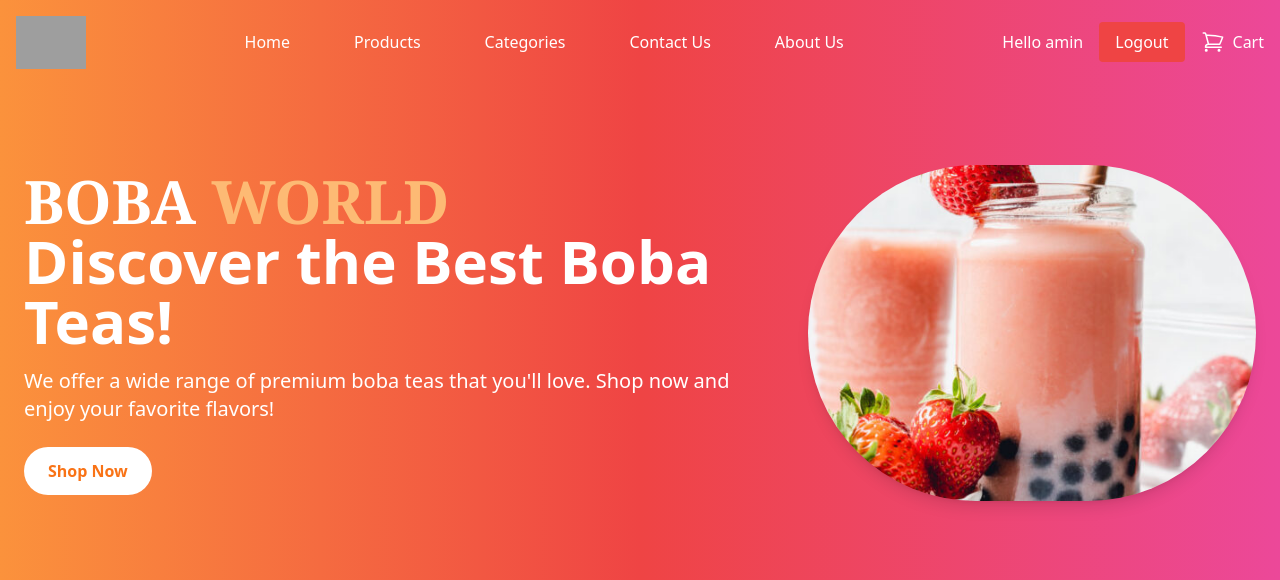
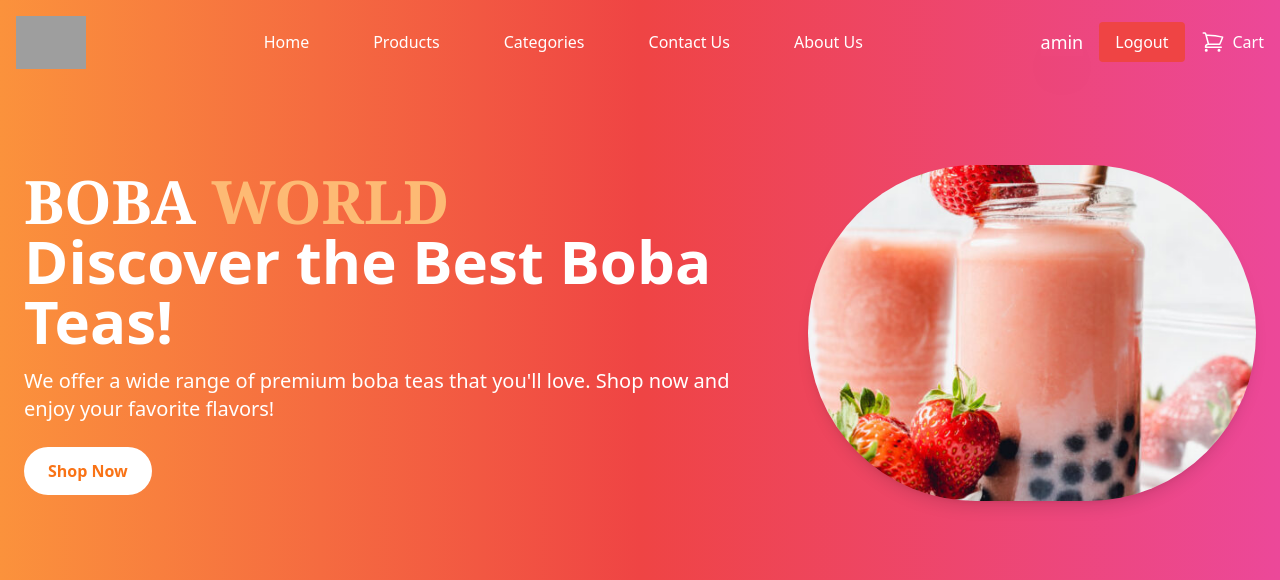
Before and after one commit to Amin-192/django-ecommerce, a Django app: page / in a window 1280 px wide; the page is wider, and only the part inside the window is pictured. Shown: the top 580 px of that part. Run offline with Django 5.2, Linux system fonts and the light colour scheme; a user stored in the database is signed in; data comes from the database, SQL or seed files in the repository; both versions use the stored data as it was after the commit; some libraries are stand-ins or nearby versions; grey boxes are pictures that could not be loaded.

Commit message:
added another item and some styling

```diff
--- a/ecommerce/templates/navbar.html
+++ b/ecommerce/templates/navbar.html
@@ -32,7 +32,7 @@
     <div class="flex items-center gap-4">
       {% if user.is_authenticated %}
         <!-- Show username and logout button when logged in -->
-        <span class="text-white">Hello {{ user.username }}</span>
+        <span class="text-white text-lg shadow-2xl">{{ user.username }}</span>
         <a href="{% url 'logout' %}" class="text-white bg-red-500 px-4 py-2 rounded">Logout</a>
       {% else %}
         <!-- Show login and register buttons when not logged in -->
--- a/ecommerce/theme/static/css/dist/styles.css
+++ b/ecommerce/theme/static/css/dist/styles.css
@@ -1270,6 +1270,12 @@ select {
   color: rgb(255 255 255 / var(--tw-text-opacity));
 }
 
+.shadow-2xl {
+  --tw-shadow: 0 25px 50px -12px rgb(0 0 0 / 0.25);
+  --tw-shadow-colored: 0 25px 50px -12px var(--tw-shadow-color);
+  box-shadow: var(--tw-ring-offset-shadow, 0 0 #0000), var(--tw-ring-shadow, 0 0 #0000), var(--tw-shadow);
+}
+
 .shadow-lg {
   --tw-shadow: 0 10px 15px -3px rgb(0 0 0 / 0.1), 0 4px 6px -4px rgb(0 0 0 / 0.1);
   --tw-shadow-colored: 0 10px 15px -3px var(--tw-shadow-color), 0 4px 6px -4px var(--tw-shadow-color);
```
Also changed, not shown: ecommerce/db.sqlite3, ecommerce/media/products/matcha_ZsDjaCk.png (added).
